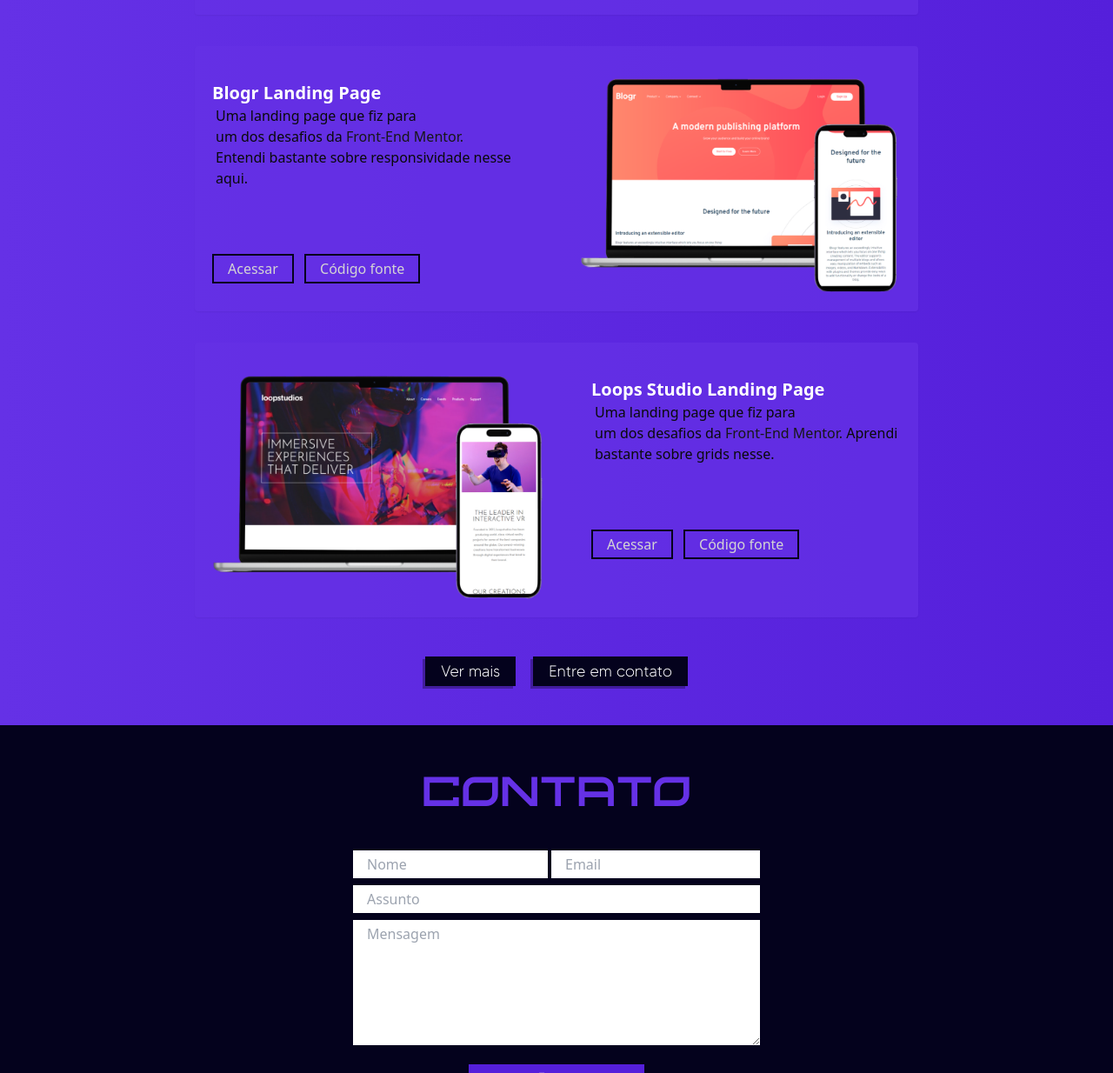
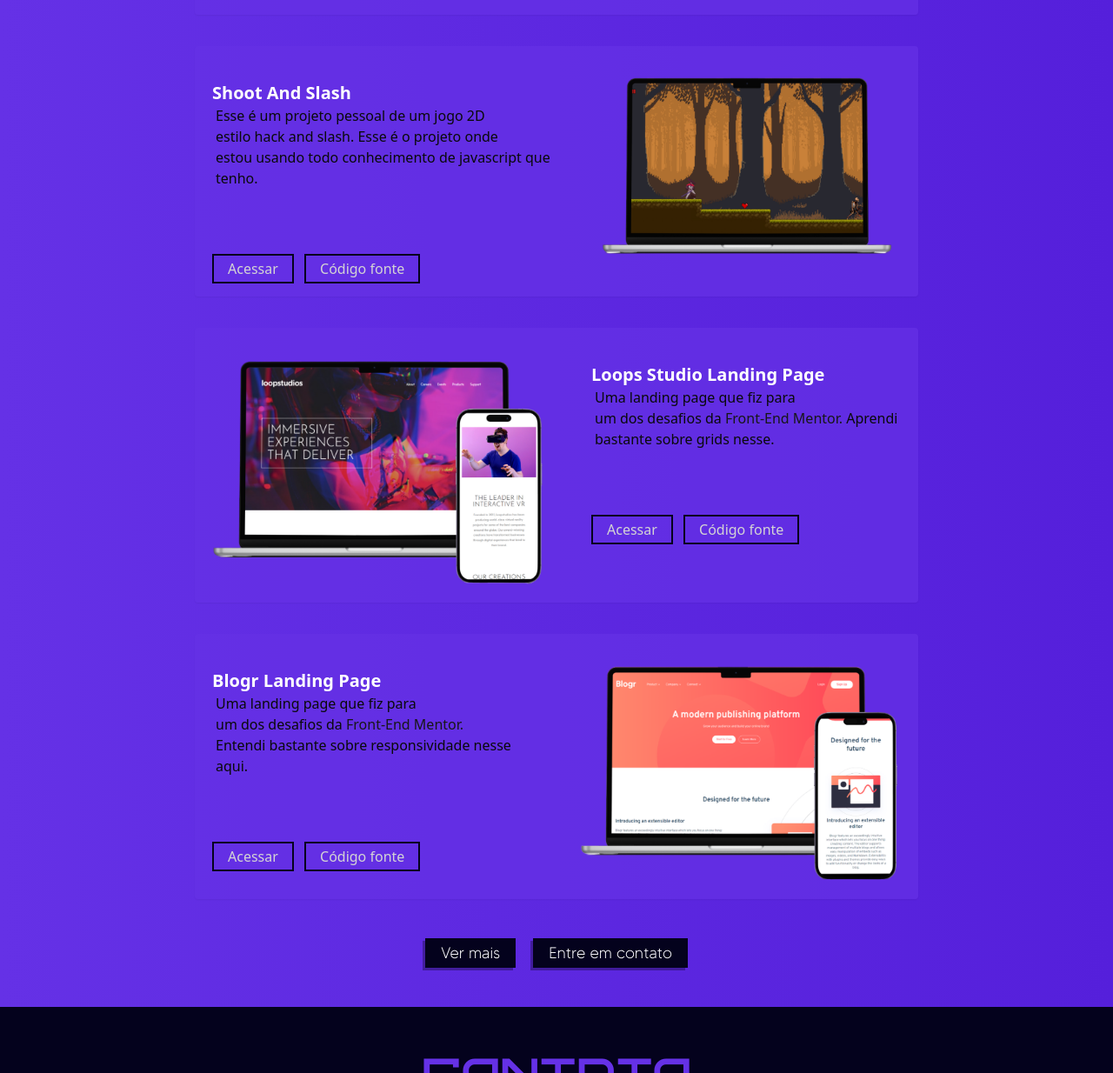
Before and after one commit to thalesmariiano/portifolio-thales-developer, a website: page index.html in a window 1280 px wide. Shown: the part 1678-2912 px from the top of the page at 87% size. Drawn offline with nearby package versions, Linux system fonts and the light colour scheme; files whose address does not match are found by name.

Commit message:
shoot and slash added to projetos

```diff
--- a/index.html
+++ b/index.html
@@ -146,16 +146,16 @@
 				<div class="flex flex-col-reverse md:flex-row gap-x-8 p-5 bg-[#6531e6]/70 rounded p-2 px-5 w-full max-w-[52rem] shadow-sm hover:-translate-y-2 hover:shadow-md transition">
 					<div class="mr-5 mt-5 flex flex-col gap-y-10 md:gap-y-20">
 						<div class="text-center md:text-left">
-							<h1 class="font-bold text-white text-xl">Blogr Landing Page</h1>
-							<p class="ml-1 text-neutral-950 leading-6">Uma landing page que fiz para <br> um dos desafios da <a class="text-neutral-900 hover:underline" href="frontendmentor.io" target="_blank">Front-End Mentor.</a> <br> Entendi bastante sobre responsividade nesse aqui.</p>
+							<h1 class="font-bold text-white text-xl">Shoot And Slash</h1>
+							<p class="ml-1 text-neutral-950 leading-6">Esse é um projeto pessoal de um jogo 2D <br> estilo hack and slash. Esse é o projeto onde <br> estou usando todo conhecimento de javascript que tenho.</p>
 						</div>
 						<div class="space-x-2 text-center md:text-left">
-							<a class="text-neutral-300 relative border-2 border-[#04021d] px-4 py-1 after:content-[''] after:-z-10 after:absolute after:top-0 after:right-0 after:w-0 after:h-full after:bg-[#04021d] after:transition-all after:duration-150 hover:after:left-0 hover:after:w-full hover:text-white" href="#">Acessar</a>
-							<a class="text-neutral-300 relative border-2 border-[#04021d] px-4 py-1 after:content-[''] after:-z-10 after:absolute after:top-0 after:right-0 after:w-0 after:h-full after:bg-[#04021d] after:transition-all after:duration-150 hover:after:left-0 hover:after:w-full hover:text-white" href="#">Código fonte</a>
+							<a class="text-neutral-300 relative border-2 border-[#04021d] px-4 py-1 after:content-[''] after:-z-10 after:absolute after:top-0 after:right-0 after:w-0 after:h-full after:bg-[#04021d] after:transition-all after:duration-150 hover:after:left-0 hover:after:w-full hover:text-white" href="https://shootandslash.online" target="_blank">Acessar</a>
+							<a class="text-neutral-300 relative border-2 border-[#04021d] px-4 py-1 after:content-[''] after:-z-10 after:absolute after:top-0 after:right-0 after:w-0 after:h-full after:bg-[#04021d] after:transition-all after:duration-150 hover:after:left-0 hover:after:w-full hover:text-white" href="https://github.com/thalesmariiano/shoot-and-slash" target="_blank">Código fonte</a>
 						</div>
 					</div>
 					<div>
-						<img class="w-96" src="arquivos/images/banners/blorg-mockup.png">
+						<img class="w-96" src="arquivos/images/banners/sas-mockup.png">
 					</div>
 				</div>
 				<div class="flex flex-col md:flex-row gap-x-8 p-5 bg-[#6531e6]/70 rounded p-2 px-5 w-full max-w-[52rem] shadow-sm hover:-translate-y-2 hover:shadow-md transition">
@@ -171,6 +171,21 @@
 							<a class="text-neutral-300 relative border-2 border-[#04021d] px-4 py-1 after:content-[''] after:-z-10 after:absolute after:top-0 after:right-0 after:w-0 after:h-full after:bg-[#04021d] after:transition-all after:duration-150 hover:after:left-0 hover:after:w-full hover:text-white" href="#">Acessar</a>
 							<a class="text-neutral-300 relative border-2 border-[#04021d] px-4 py-1 after:content-[''] after:-z-10 after:absolute after:top-0 after:right-0 after:w-0 after:h-full after:bg-[#04021d] after:transition-all after:duration-150 hover:after:left-0 hover:after:w-full hover:text-white" href="#">Código fonte</a>
 						</div>
+					</div>
+				</div>
+				<div class="flex flex-col-reverse md:flex-row gap-x-8 p-5 bg-[#6531e6]/70 rounded p-2 px-5 w-full max-w-[52rem] shadow-sm hover:-translate-y-2 hover:shadow-md transition">
+					<div class="mr-5 mt-5 flex flex-col gap-y-10 md:gap-y-20">
+						<div class="text-center md:text-left">
+							<h1 class="font-bold text-white text-xl">Blogr Landing Page</h1>
+							<p class="ml-1 text-neutral-950 leading-6">Uma landing page que fiz para <br> um dos desafios da <a class="text-neutral-900 hover:underline" href="frontendmentor.io" target="_blank">Front-End Mentor.</a> <br> Entendi bastante sobre responsividade nesse aqui.</p>
+						</div>
+						<div class="space-x-2 text-center md:text-left">
+							<a class="text-neutral-300 relative border-2 border-[#04021d] px-4 py-1 after:content-[''] after:-z-10 after:absolute after:top-0 after:right-0 after:w-0 after:h-full after:bg-[#04021d] after:transition-all after:duration-150 hover:after:left-0 hover:after:w-full hover:text-white" href="#">Acessar</a>
+							<a class="text-neutral-300 relative border-2 border-[#04021d] px-4 py-1 after:content-[''] after:-z-10 after:absolute after:top-0 after:right-0 after:w-0 after:h-full after:bg-[#04021d] after:transition-all after:duration-150 hover:after:left-0 hover:after:w-full hover:text-white" href="#">Código fonte</a>
+						</div>
+					</div>
+					<div>
+						<img class="w-96" src="arquivos/images/banners/blorg-mockup.png">
 					</div>
 				</div>
 			</div>
```
